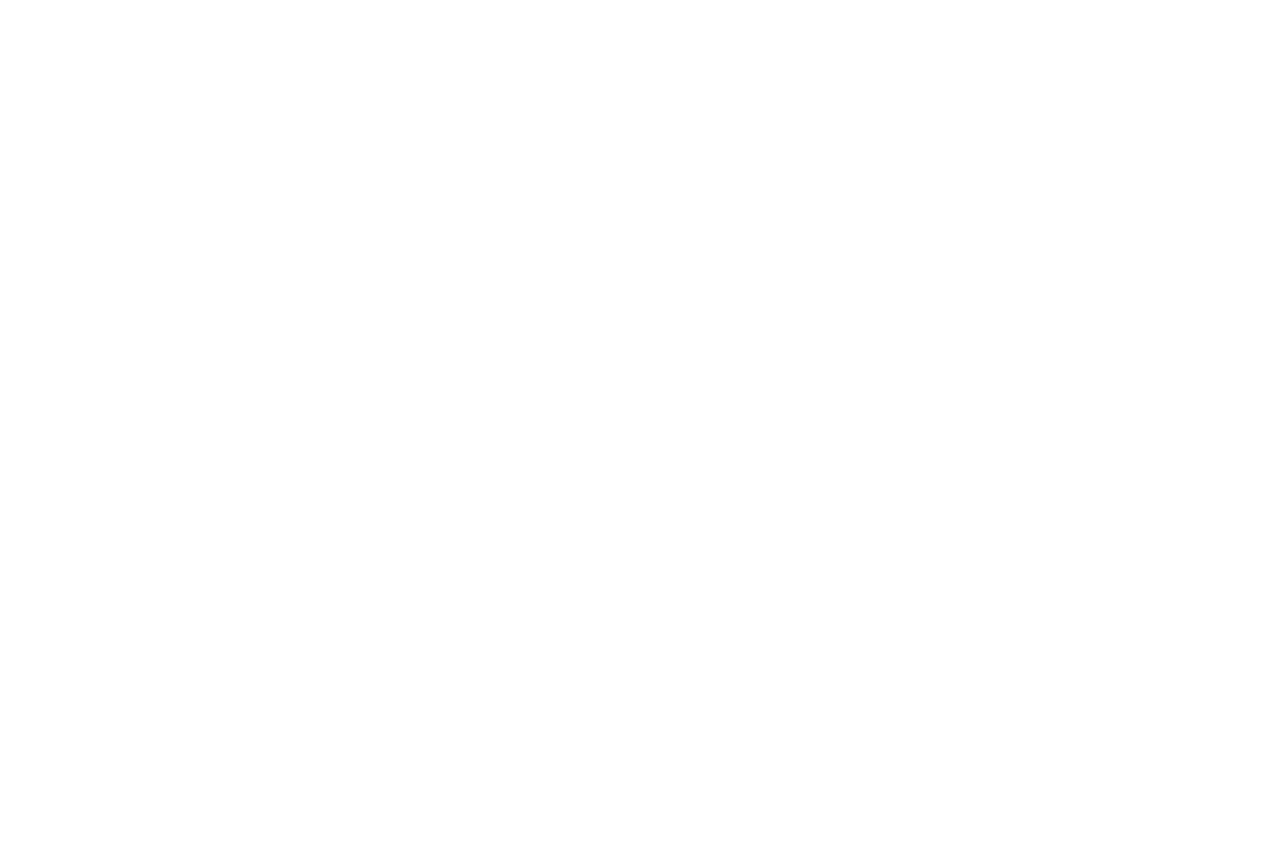
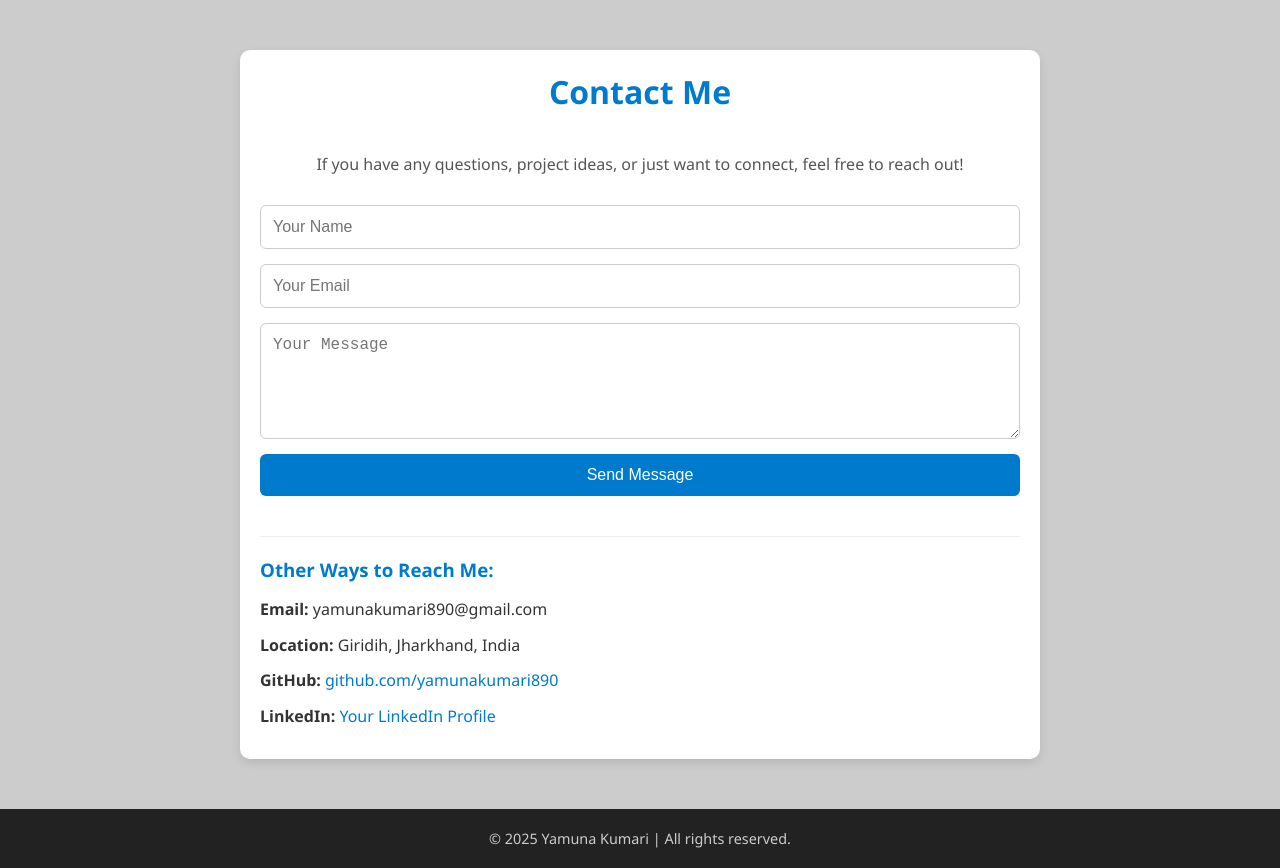
Before and after one commit to yamunakumari890/my-portfolio, a plain HTML site: page contact.html in a window 1280 px wide. Before the commit the page ends 800 px from the top, so only its background shows below. Drawn offline with Linux system fonts and the light colour scheme.

Commit message:
Added contact.html file

```diff
--- a/contact.html
+++ b/contact.html
@@ -0,0 +1,40 @@
+<!DOCTYPE html>
+<html lang="en">
+<head>
+  <meta charset="UTF-8">
+  <meta name="viewport" content="width=device-width, initial-scale=1.0">
+  <title>My-Contact</title>
+  <link rel="stylesheet" href="style.css">
+</head>
+<body>
+   <section class="contact-section">
+    <h2>Contact Me</h2>
+    <p>If you have any questions, project ideas, or just want to connect, feel free to reach out!</p>
+
+    <!-- Contact Form -->
+    <form class="contact-form" action="#" method="post">
+      <input type="text" name="name" placeholder="Your Name" required />
+      <input type="email" name="email" placeholder="Your Email" required />
+      <textarea name="message" rows="5" placeholder="Your Message" required></textarea>
+      <button type="submit">Send Message</button>
+    </form>
+
+    <!-- Contact Info -->
+    <div class="contact-info">
+      <h3>Other Ways to Reach Me:</h3>
+      <ul>
+        <li><strong>Email:</strong> yamunakumari890@gmail.com</li>
+        <li><strong>Location:</strong> Giridih, Jharkhand, India</li>
+        <li><strong>GitHub:</strong> <a href="https://github.com/yamunakumari890" target="_blank">github.com/yamunakumari890</a></li>
+        <li><strong>LinkedIn:</strong> <a href="#" target="_blank">Your LinkedIn Profile</a></li>
+      </ul>
+    </div>
+  </section>
+
+   <footer>
+    <p>© 2025 Yamuna Kumari | All rights reserved.</p>
+  </footer>
+
+
+</body>
+</html>
--- a/style.css
+++ b/style.css
@@ -118,6 +118,7 @@
   font-weight: bold;
 }
 
+/* Project section */
 body {
   font-family: 'Segoe UI', sans-serif;
   margin: 0;
@@ -186,3 +187,85 @@ footer {
   color: #ccc;
   font-size: 0.9em;
 }
+
+/* Contact Section */
+.contact-section {
+  max-width: 800px;
+  margin: 50px auto;
+  padding: 20px;
+  background-color: #ffffff;
+  border-radius: 10px;
+  box-shadow: 0 4px 10px rgba(0,0,0,0.1);
+}
+
+.contact-section h2 {
+  text-align: center;
+  font-size: 2em;
+  color: #007acc;
+}
+
+.contact-section p {
+  text-align: center;
+  margin-bottom: 30px;
+  color: #555;
+}
+
+.contact-form {
+  display: flex;
+  flex-direction: column;
+  gap: 15px;
+}
+
+.contact-form input,
+.contact-form textarea {
+  padding: 12px;
+  border: 1px solid #ccc;
+  border-radius: 6px;
+  font-size: 1rem;
+}
+
+.contact-form button {
+  padding: 12px;
+  background-color: #007acc;
+  color: white;
+  font-size: 1rem;
+  border: none;
+  border-radius: 6px;
+  cursor: pointer;
+  transition: background-color 0.3s ease;
+}
+
+.contact-form button:hover {
+  background-color: #005f99;
+}
+
+.contact-info {
+  margin-top: 40px;
+  border-top: 1px solid #eee;
+  padding-top: 20px;
+}
+
+.contact-info h3 {
+  margin-bottom: 15px;
+  color: #007acc;
+}
+
+.contact-info ul {
+  list-style: none;
+  padding: 0;
+  color: #333;
+}
+
+.contact-info ul li {
+  margin-bottom: 10px;
+  line-height: 1.6;
+}
+
+.contact-info a {
+  color: #007acc;
+  text-decoration: none;
+}
+
+.contact-info a:hover {
+  text-decoration: underline;
+}
```
